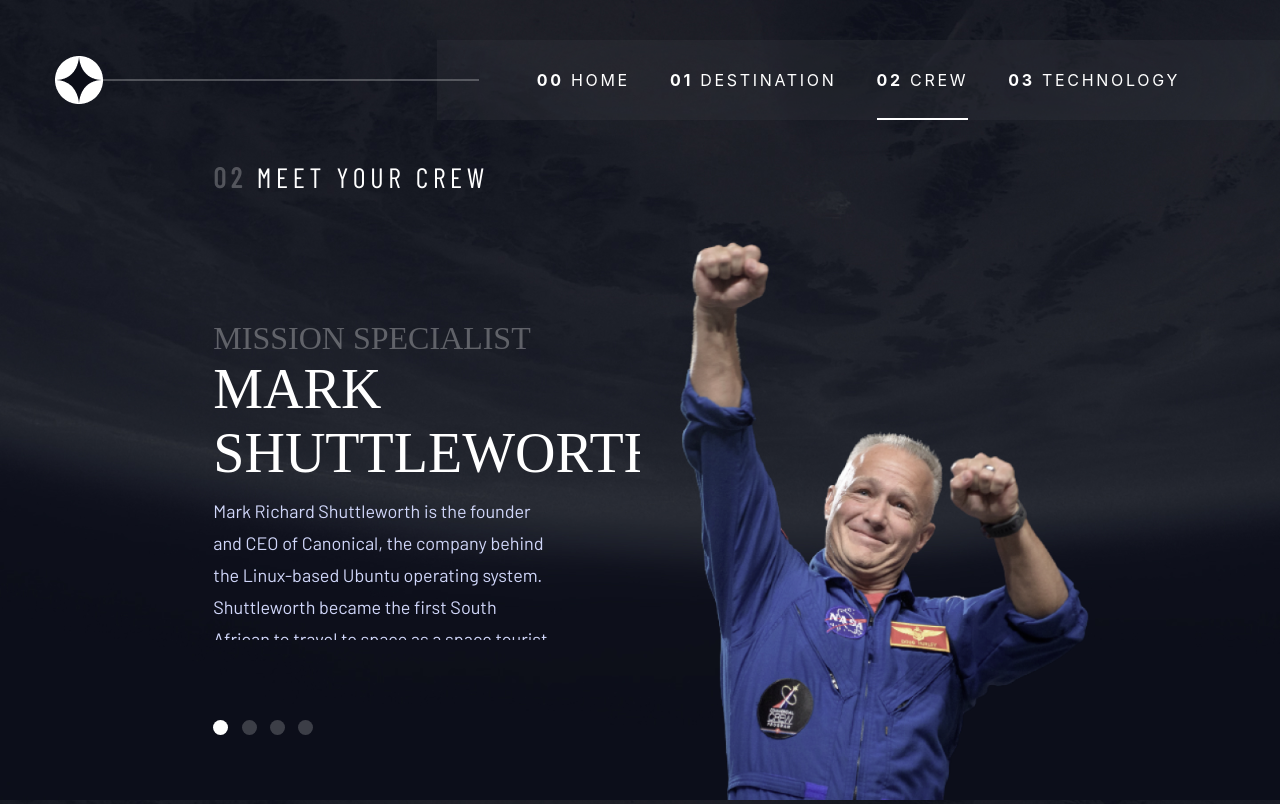
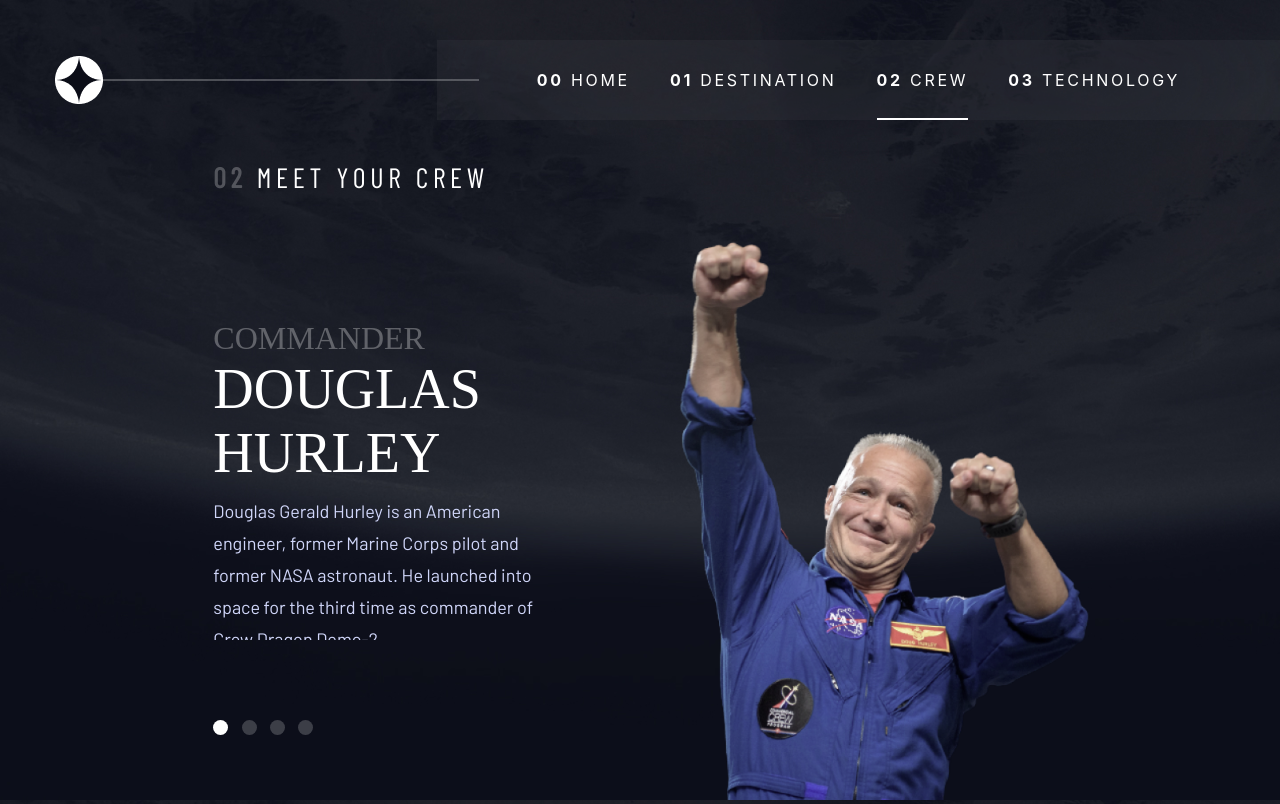
Before and after one commit to EmanMahm0ud/Space-Tourism, a React (Create React App) app: page /crew in a window 1280 px wide. Built offline with nearby package versions, Linux system fonts and the light colour scheme; a web font is replaced by a local one.

Commit message:
remove a test line

```diff
--- a/src/App.css
+++ b/src/App.css
@@ -355,10 +355,6 @@
   opacity: 1;
 }
 
-.crew-slides {
-  transform: translateX(-25%);
-}
-
 /* -------------------------- */
 
 .technology {
```
